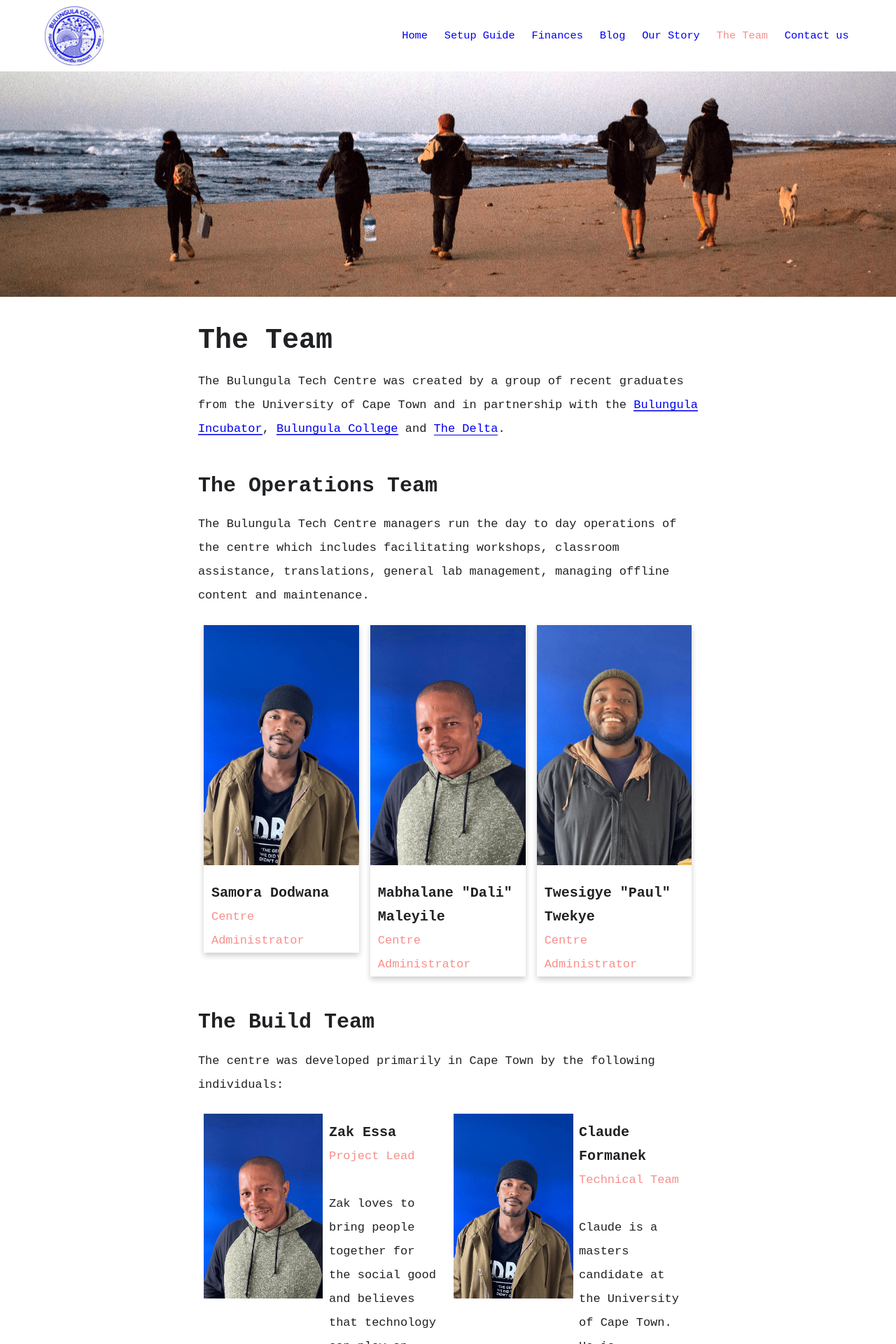
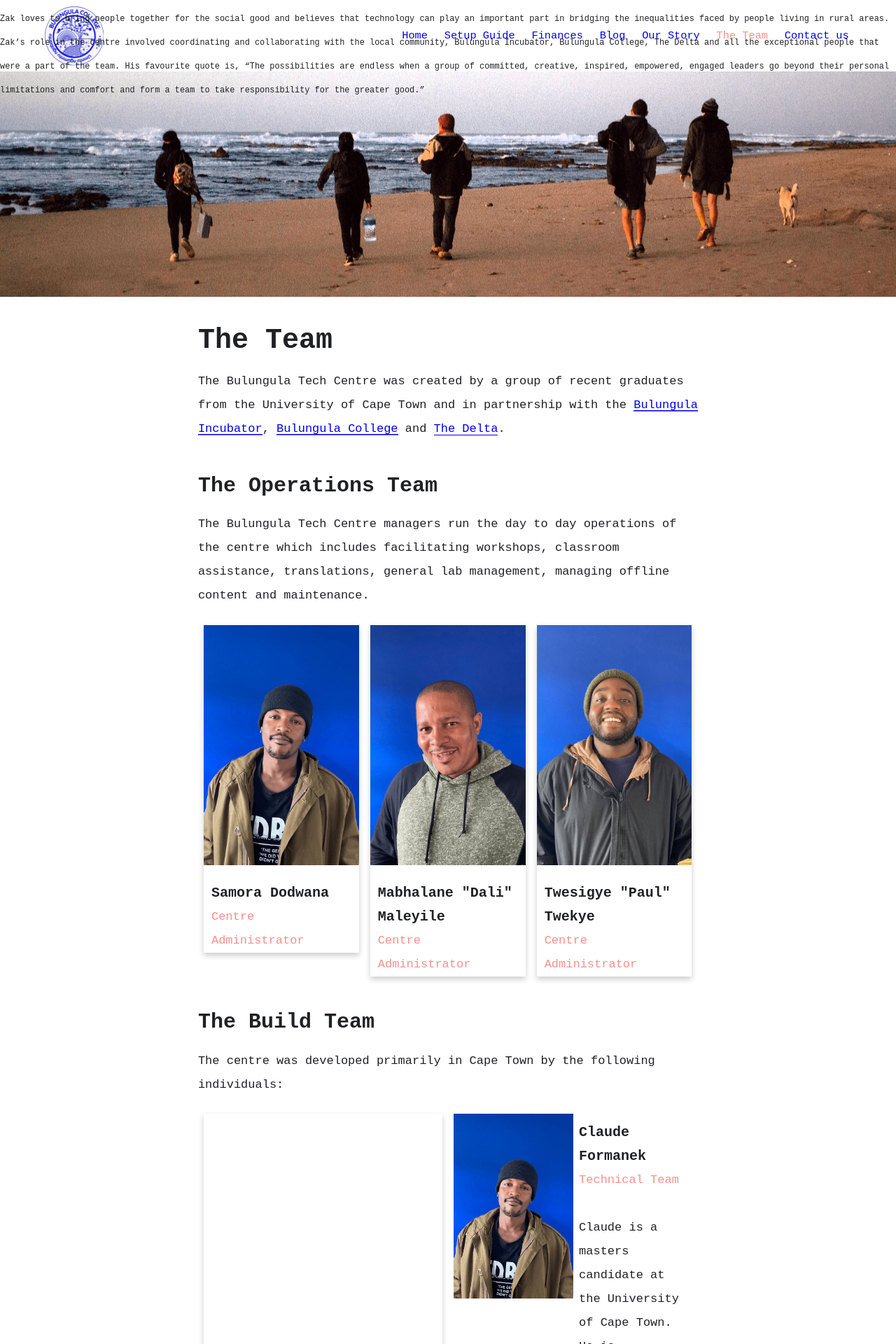
Before and after one commit to bulungula-tech-centre/bulungula-tech-centre, a Jekyll site: the page built from team.md, in a window 1280 px wide. Shown: the top 1920 px of the page at 70% size. Built offline with Jekyll 4.4.1, drawn with Linux system fonts in a browser that asks for light colours.

Commit message:
experiment

```diff
--- a/_includes/build_team.html
+++ b/_includes/build_team.html
@@ -1,14 +1,12 @@
 <div class="row">
     <div class="column_build">
         <div class="card">
-            <div class="column_person">
             <img src="/assets/images/team/dali.png" alt="Zak" style="width:100%">
-            </div>
-            <div class="column_person">
             <div class="container">
                 <h6>Zak Essa</h6>
                 <p class="title">Project Lead</p>
-                    <p>Zak loves to bring people together for the social good and believes that technology can play an
+                <p class="team_small">Zak loves to bring people together for the social good and believes that
+                    technology can play an
                     important part in bridging the inequalities faced by people living in rural areas. Zak’s role in
                     the
                     centre involved coordinating and collaborating with the local community, Bulungula Incubator,
@@ -19,7 +17,6 @@
                     take
                     responsibility for the greater good.”
                 </p>
-                </div>
             </div>
         </div>
     </div>
--- a/_sass/_theme.scss
+++ b/_sass/_theme.scss
@@ -581,7 +581,22 @@ pre code {
 /* Add some shadows to create a card effect */
 .card {
   box-shadow: 0 4px 8px 0 rgba(0, 0, 0, 0.2);
+  .team_small {
+    transition: opacity 0.5s ease-in-out;
+    position:absolute;
+    top:0;
+    left:0;
+    opacity:0;
+  }
 }
+
+.card:hover {
+  img {opacity:0;}
+  h6 {opacity:0;}
+  .title {opacity:0;}
+  .team_small {opacity:1;}
+}
+
 
 .title {
   color: $hoverColour;
@@ -589,6 +604,6 @@ pre code {
 }
 
 .team_small{
-  font-size: 0.8em;
+  font-size: 0.7em;
   line-height: 180%;
 }
```
Lines whose indentation alone changed are shown as unchanged.
